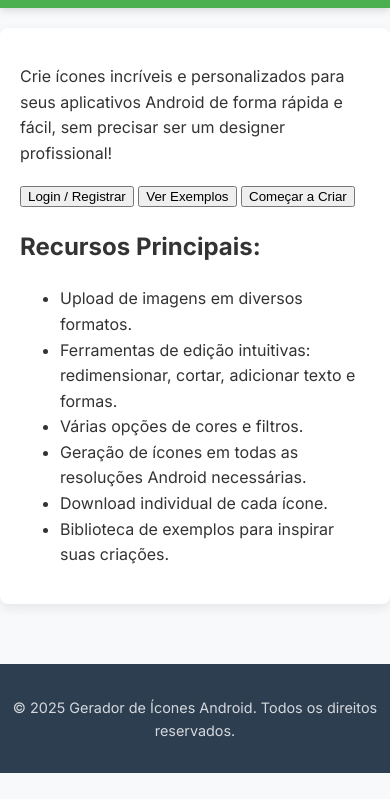
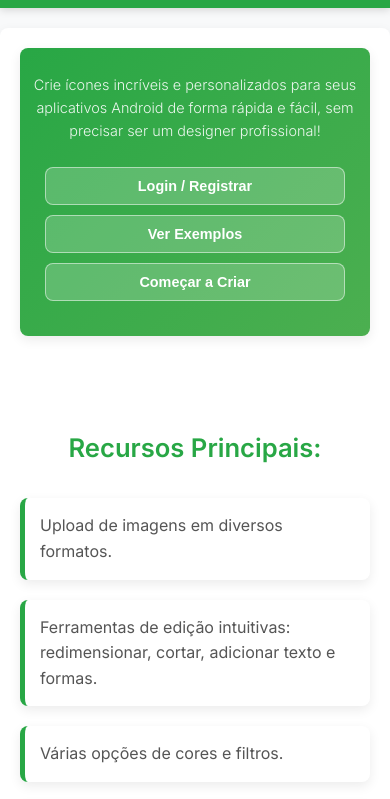
Before and after one commit to NatanCarFF/icone, a plain HTML site: page index.html in a window 390 px wide. Shown: the part 107-906 px from the top of the page. Before the commit the page ends 880 px from the top, so only its background shows below. Drawn offline with Linux system fonts and the light colour scheme.

Commit message:
style-index

```diff
--- a/css/style.css
+++ b/css/style.css
@@ -5,7 +5,7 @@
 /* Variáveis CSS (Melhora a manutenção e consistência) */
 /* ===================================== */
 :root {
-    --primary-color: #4CAF50; /* Verde principal, mantido mas usado de forma mais estratégica */
+    --primary-color: #28a745; /* Verde mais profundo e profissional */
     --accent-color: #007bff; /* Azul vibrante para ações */
     --text-color: #333333;
     --light-text-color: #555555;
@@ -147,7 +147,7 @@ footer {
 }
 
 .auth-container button:hover {
-    background-color: #3b8e40; /* Verde ligeiramente mais escuro */
+    background-color: #218838; /* Verde ligeiramente mais escuro */
     box-shadow: var(--shadow-hover);
 }
 
@@ -173,8 +173,91 @@ footer {
 }
 
 .auth-container p a:hover {
-    color: #3b8e40;
+    color: #218838;
     text-decoration: underline;
+}
+
+/* ===================================== */
+/* Estilos para a Página Inicial (index.html) - ATUALIZADOS */
+/* ===================================== */
+.hero {
+    text-align: center;
+    padding: 60px 30px; /* Mais padding para espaçamento */
+    background: linear-gradient(135deg, var(--primary-color) 0%, #4CAF50 100%); /* Gradiente suave */
+    color: white; /* Texto branco no hero */
+    border-radius: var(--border-radius-base);
+    margin-bottom: 40px; /* Mais espaço */
+    box-shadow: var(--shadow-light); /* Sombra para o hero */
+}
+
+.hero h1 {
+    font-size: 3em; /* Título maior e mais impactante */
+    margin-bottom: 15px;
+    font-weight: 700; /* Mais forte */
+}
+
+.hero p {
+    font-size: 1.3em; /* Texto maior */
+    max-width: 800px;
+    margin: 0 auto 40px auto; /* Mais espaço antes dos botões */
+    color: rgba(255, 255, 255, 0.9); /* Branco ligeiramente transparente */
+    font-weight: 300; /* Mais leve para o corpo do texto */
+}
+
+.hero .actions button {
+    background-color: rgba(255, 255, 255, 0.2); /* Fundo transparente no hero */
+    color: white;
+    border: 1px solid rgba(255, 255, 255, 0.5); /* Borda branca sutil */
+    padding: 15px 30px; /* Mais padding para botões */
+    margin: 0 15px; /* Mais espaço entre botões */
+    border-radius: var(--border-radius-base);
+    cursor: pointer;
+    font-size: 1.1em;
+    font-weight: 600; /* Mais forte */
+    transition: var(--transition-speed);
+}
+
+.hero .actions button:hover {
+    background-color: rgba(255, 255, 255, 0.3);
+    border-color: white;
+    transform: translateY(-3px); /* Efeito de elevação sutil */
+    box-shadow: 0 4px 8px rgba(0,0,0,0.2);
+}
+
+.features {
+    padding: 30px 0; /* Mais padding */
+}
+
+.features h2 {
+    text-align: center;
+    color: var(--primary-color);
+    margin-bottom: 30px; /* Mais espaço */
+    font-size: 2.2em; /* Título maior */
+    font-weight: 600;
+}
+
+.features ul {
+    list-style: none;
+    padding: 0;
+    display: grid;
+    grid-template-columns: repeat(auto-fit, minmax(300px, 1fr)); /* Colunas com largura mínima maior */
+    gap: 25px; /* Mais espaçamento entre itens */
+}
+
+.features li {
+    background-color: var(--background-card); /* Fundo branco */
+    padding: 20px; /* Mais padding */
+    border-left: 5px solid var(--primary-color); /* Borda esquerda verde */
+    border-radius: var(--border-radius-base);
+    box-shadow: var(--shadow-light); /* Sombra mais visível */
+    font-size: 1em;
+    color: var(--light-text-color);
+    transition: transform var(--transition-speed), box-shadow var(--transition-speed);
+}
+
+.features li:hover {
+    transform: translateY(-5px); /* Efeito de elevação */
+    box-shadow: var(--shadow-hover);
 }
 
 /* ===================================== */
@@ -208,6 +291,17 @@ footer {
     margin-bottom: 20px;
     padding: 8px 0; /* Padding para o input de arquivo */
     font-size: 1em;
+}
+
+.editor-controls p a {
+    color: var(--primary-color);
+    text-decoration: none;
+    font-weight: 600;
+    transition: color var(--transition-speed);
+}
+.editor-controls p a:hover {
+    color: #218838;
+    text-decoration: underline;
 }
 
 .editor-controls .tool-group {
@@ -391,7 +485,7 @@ footer {
 }
 
 .primary-btn:hover {
-    background-color: #3b8e40;
+    background-color: #218838;
 }
 
 /* Seção de Download */
@@ -429,7 +523,7 @@ footer {
     padding: 15px; /* Mais padding */
     background-color: var(--background-card);
     box-shadow: 0 2px 8px rgba(0,0,0,0.05);
-    transition: var(--transition-speed);
+    transition: transform var(--transition-speed);
 }
 
 .generated-icon-item:hover, .example-item:hover {
@@ -577,6 +671,27 @@ footer {
         transform: none;
         margin-top: 10px;
     }
+    /* Ajuste para hero e features em telas menores */
+    .hero {
+        padding: 40px 20px;
+    }
+    .hero h1 {
+        font-size: 2.5em;
+    }
+    .hero p {
+        font-size: 1.1em;
+    }
+    .hero .actions button {
+        margin: 0 8px;
+        padding: 12px 20px;
+    }
+    .features h2 {
+        font-size: 2em;
+    }
+    .features ul {
+        grid-template-columns: repeat(auto-fit, minmax(250px, 1fr));
+        gap: 20px;
+    }
 }
 
 @media (max-width: 768px) {
@@ -604,6 +719,27 @@ footer {
         grid-template-columns: repeat(auto-fill, minmax(130px, 1fr));
         gap: 15px;
         padding: 20px;
+    }
+    /* Ajuste para hero e features em telas menores */
+    .hero {
+        padding: 30px 15px;
+    }
+    .hero h1 {
+        font-size: 2em;
+    }
+    .hero p {
+        font-size: 1em;
+    }
+    .hero .actions button {
+        display: block; /* Botões de ação em bloco */
+        width: calc(100% - 30px); /* Ocupa quase toda a largura */
+        margin: 10px auto; /* Centraliza */
+    }
+    .features h2 {
+        font-size: 1.8em;
+    }
+    .features ul {
+        grid-template-columns: 1fr; /* Uma coluna em telas pequenas */
     }
 }
 
@@ -642,4 +778,25 @@ footer {
         gap: 10px;
         padding: 10px;
     }
+    /* Ajuste para hero e features em telas muito pequenas */
+    .hero {
+        padding: 25px 10px;
+    }
+    .hero h1 {
+        font-size: 1.7em;
+    }
+    .hero p {
+        font-size: 0.9em;
+        margin-bottom: 25px;
+    }
+    .hero .actions button {
+        font-size: 0.9em;
+        padding: 10px 15px;
+    }
+    .features h2 {
+        font-size: 1.6em;
+    }
+    .features li {
+        padding: 15px;
+    }
 }
```
